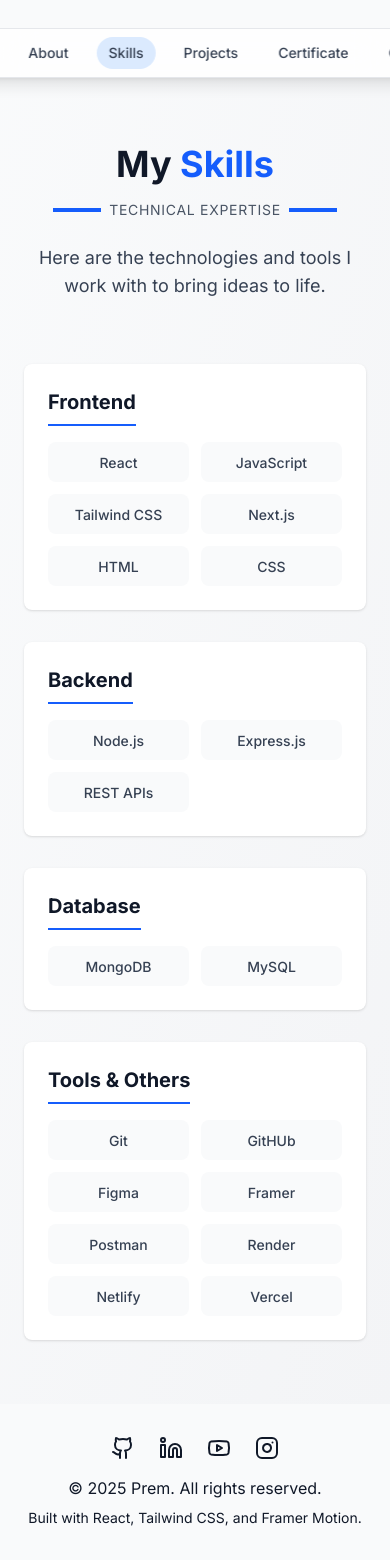
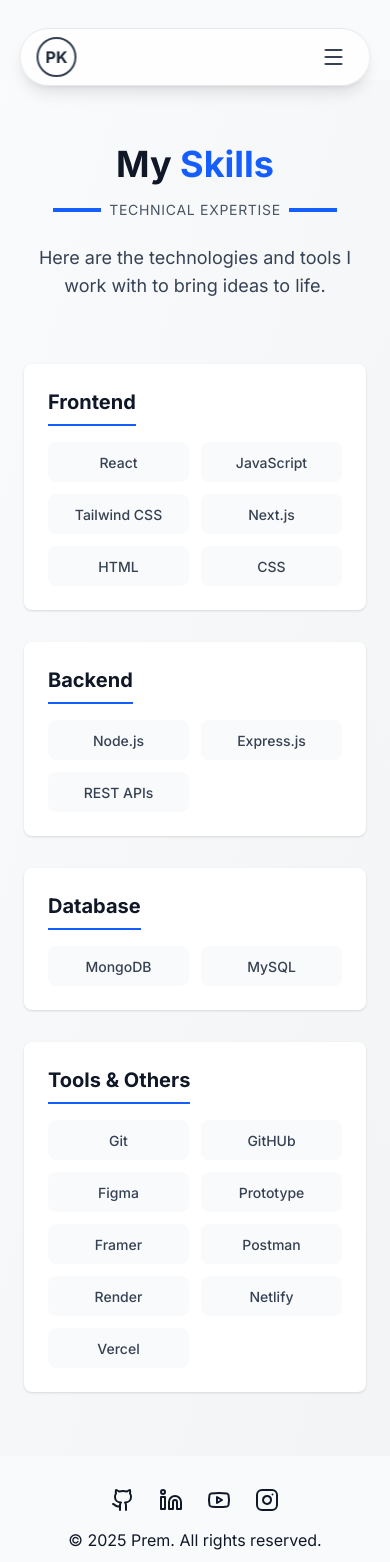
Before and after one commit to Premkambaliya/Portfolio-, a React (Vite) app: page /skills in a window 390 px wide. Shown: the top 1562 px of the page. Built offline with nearby package versions, Linux system fonts and the light colour scheme.

Commit message:
i update skill section and fix navbar

```diff
--- a/src/Components/Navbar.jsx
+++ b/src/Components/Navbar.jsx
@@ -1,11 +1,13 @@
-// import { createPageUrl } from "@/utils";
+
 import React, { useState, useEffect } from "react";
 import { Link, useLocation } from "react-router-dom";
-import { motion } from "framer-motion";
+import { motion, AnimatePresence } from "framer-motion";
+import { Menu, X } from "lucide-react";
 
 export default function Navbar() {
   const location = useLocation();
   const [isScrolled, setIsScrolled] = useState(false);
+  const [isMenuOpen, setIsMenuOpen] = useState(false);
 
   // Add scroll effect for shrinking navbar
   useEffect(() => {
@@ -14,7 +16,7 @@
     return () => window.removeEventListener("scroll", handleScroll);
   }, []);
 
-  // Your navigation items
+
   const navItems = [
     { name: "Home", path: "Home" },
     { name: "About", path: "About" },
@@ -24,7 +26,7 @@
     { name: "Contact", path: "Contact" },
   ];
 
-  // Helper to create URLs
+
   const createPageUrl = (path) => `/${path.toLowerCase()}`;
 
   return (
@@ -33,7 +35,18 @@
         isScrolled ? "py-2" : "py-3"
       }`}
     >
-      <div className="flex items-center gap-4 bg-white/80 backdrop-blur-lg border border-gray-200 shadow-lg rounded-full px-4 py-2">
+      <div className="flex items-center justify-between bg-white/80 backdrop-blur-lg border border-gray-200 shadow-lg rounded-full px-4 py-2 w-[90vw] max-w-5xl">
+
+        {/* ---- Logo ---- */}
+        <Link to="/" className="flex items-center gap-2">
+          <div className="w-10 h-10 flex items-center justify-center border-2 border-gray-700 rounded-full font-bold text-gray-800">
+            PK
+          </div>
+
+        </Link>
+
+        {/* ---- Desktop Menu ---- */}
+        <div className="hidden md:flex items-center gap-4 ml-8">
           {navItems.map((item) => {
             const url = createPageUrl(item.path);
             const isActive = location.pathname === url;
@@ -56,6 +69,53 @@
             );
           })}
         </div>
+
+        {/* ---- Mobile Toggle ---- */}
+        <div className="md:hidden flex items-center">
+          <button
+            onClick={() => setIsMenuOpen(!isMenuOpen)}
+            className="p-2 text-gray-700"
+          >
+            {isMenuOpen ? <X size={24} /> : <Menu size={24} />}
+          </button>
+        </div>
+      </div>
+
+      {/* ---- Mobile Menu Dropdown ---- */}
+      <AnimatePresence>
+        {isMenuOpen && (
+          <motion.div
+            initial={{ opacity: 0, y: -10 }}
+            animate={{ opacity: 1, y: 0 }}
+            exit={{ opacity: 0, y: -10 }}
+            transition={{ duration: 0.2 }}
+            className="absolute top-[70px] left-1/2 -translate-x-1/2 w-[85vw] bg-white/90 backdrop-blur-lg border border-gray-200 shadow-lg rounded-2xl py-4 flex flex-col items-center gap-2 md:hidden"
+          >
+            {navItems.map((item) => {
+              const url = createPageUrl(item.path);
+              const isActive = location.pathname === url;
+
+              return (
+                <Link
+                  key={item.name}
+                  to={url}
+                  onClick={() => setIsMenuOpen(false)}
+                  className="relative w-full text-center px-3 py-2 text-sm font-medium text-gray-700 transition-colors hover:text-blue-600"
+                >
+                  {item.name}
+                  {isActive && (
+                    <motion.div
+                      layoutId="active-pill"
+                      className="absolute inset-0 bg-blue-100 rounded-full z-[-1]"
+                      transition={{ type: "spring", stiffness: 300, damping: 30 }}
+                    />
+                  )}
+                </Link>
+              );
+            })}
+          </motion.div>
+        )}
+      </AnimatePresence>
     </motion.nav>
   );
 }
--- a/src/pages/Skills.jsx
+++ b/src/pages/Skills.jsx
@@ -17,7 +17,7 @@
   },
   {
     title: "Tools & Others",
-    skills: ["Git","GitHUb", "Figma","Framer","Postman","Render","Netlify","Vercel" ]
+    skills: ["Git","GitHUb", "Figma","Prototype","Framer","Postman","Render","Netlify","Vercel" ]
   }
 ];
 
```
Lines whose indentation alone changed are shown as unchanged.
